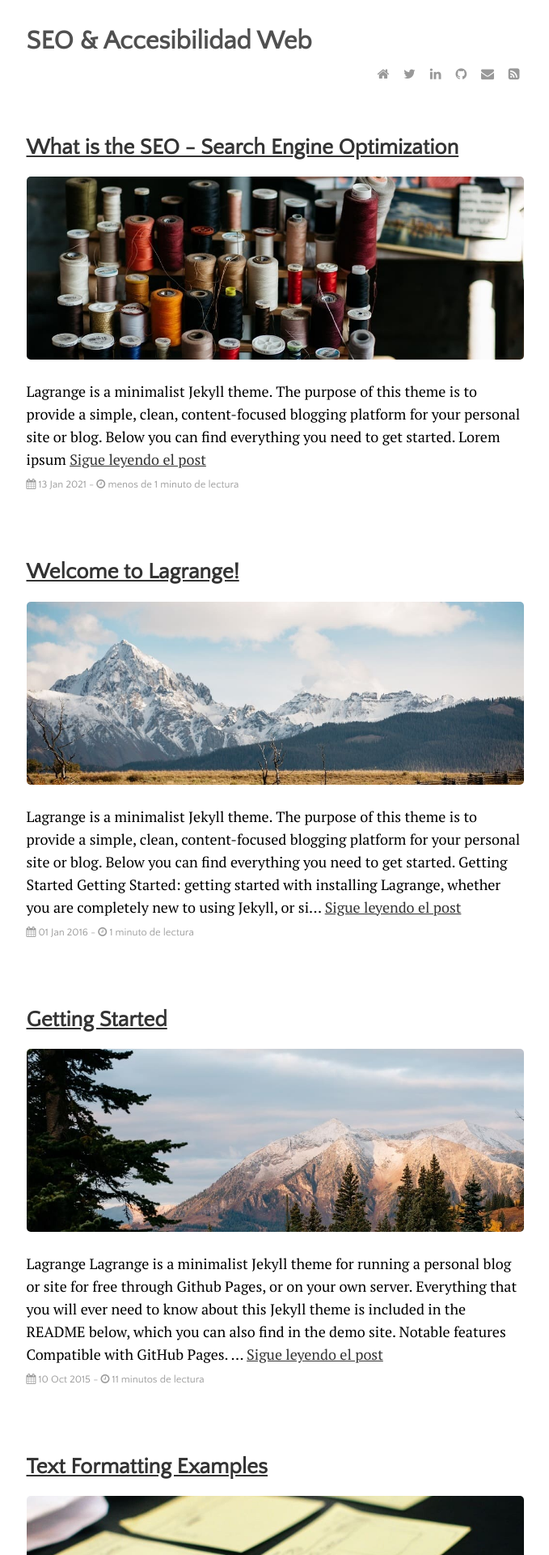
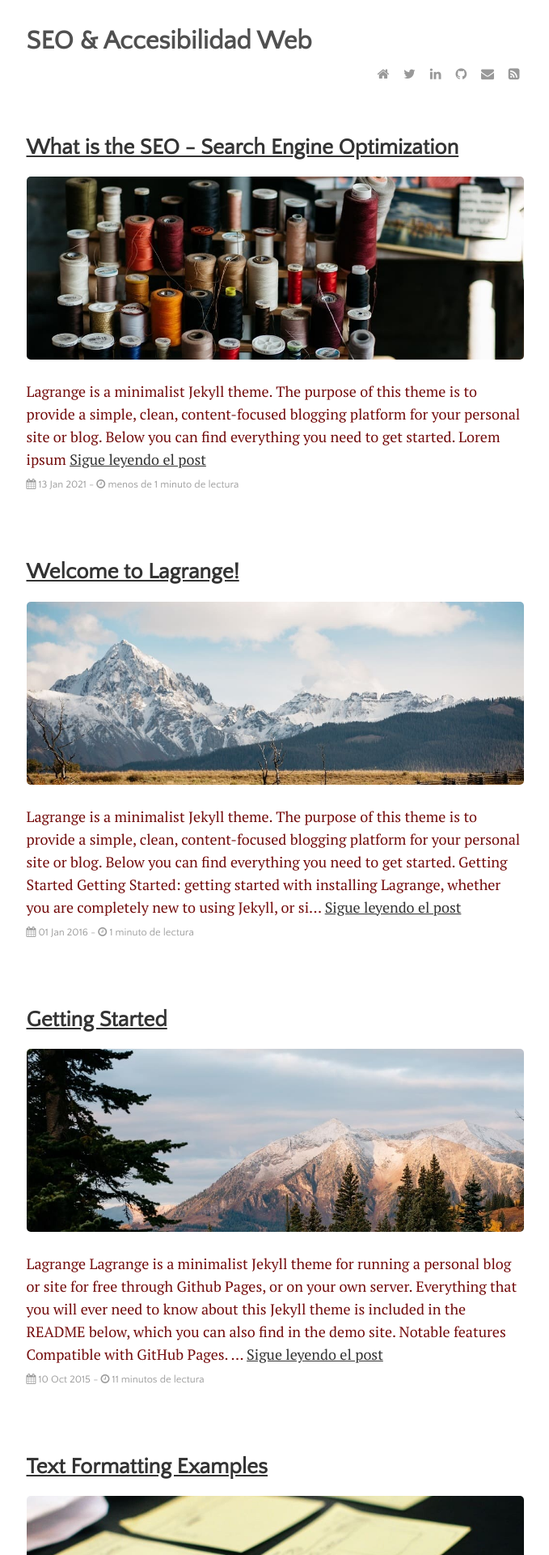
Before and after one commit to JuanEsquiviasO/blog, a Jekyll site: the page built from index.html, in a window 1280 px wide. Shown: the top 1920 px of the page at 81% size, without its empty margins (300-979 px from the left). Built offline with Jekyll 4.4.1, drawn with Linux system fonts in a browser that asks for light colours; the list of posts is cut into pages by our own code.

Commit message:
Update main.css

```diff
--- a/assets/css/main.css
+++ b/assets/css/main.css
@@ -20,7 +20,7 @@
 body {
   font-family: "PT Serif", Georgia, "Times New Roman", serif;
   font-size: 18px;
-  color: #000000;
+  color: #740d0d;
   line-height: 1.75rem;
 }
 
```
